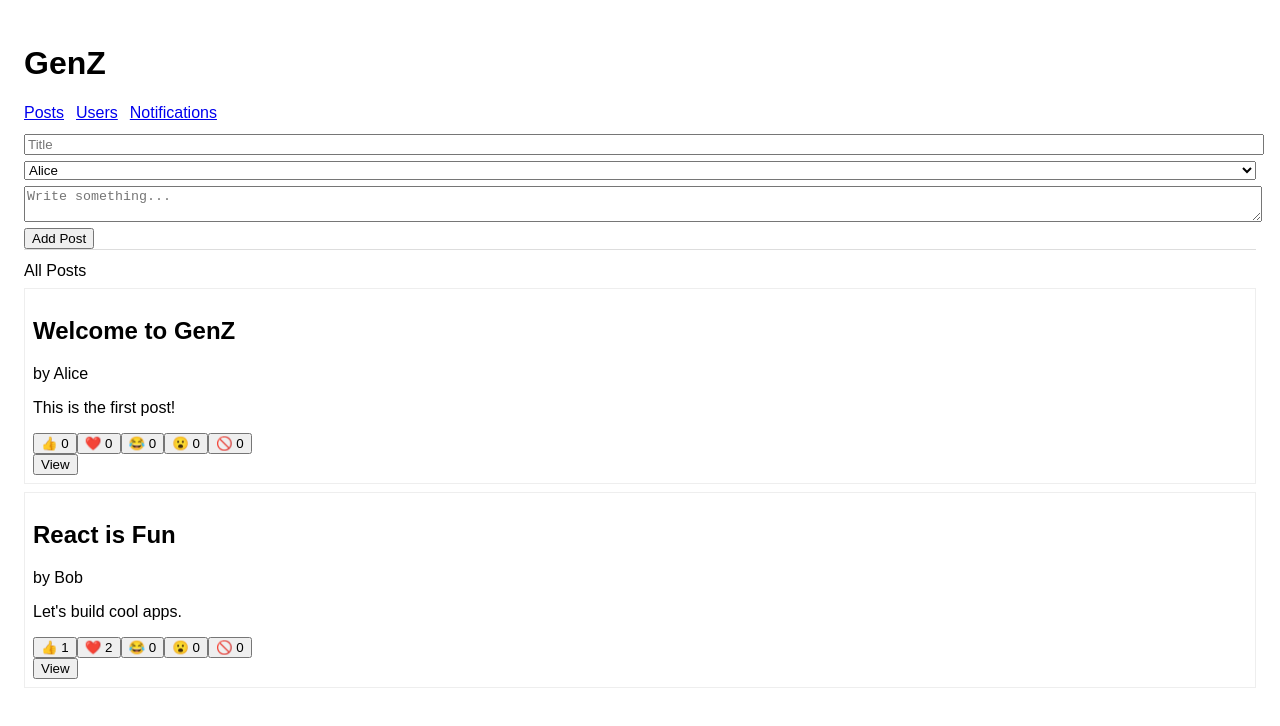
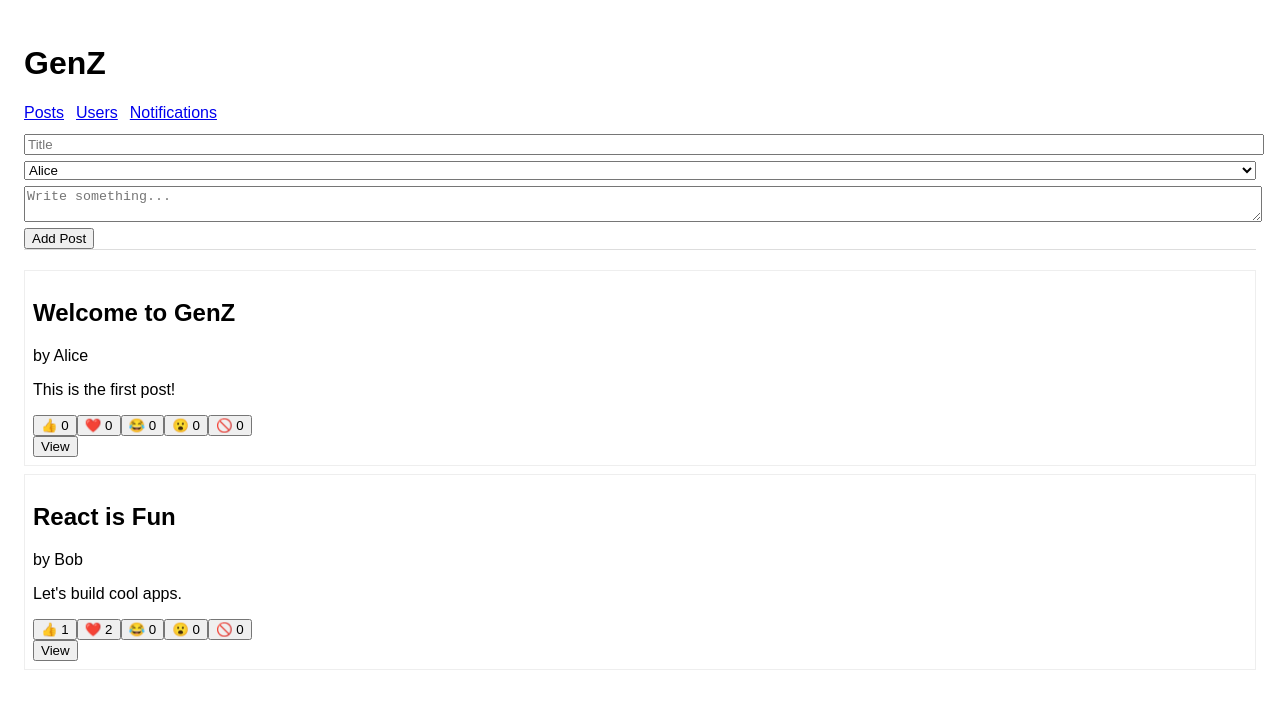
Before and after one commit to acciojob/social-media-handesaurabh, a React app: page / in a window 1280 px wide. Shown: the top 726 px of the page. Built offline with nearby package versions, Linux system fonts and the light colour scheme.

Commit message:
Update PostsList.js

```diff
--- a/src/components/PostsList.js
+++ b/src/components/PostsList.js
@@ -1,5 +1,5 @@
 import React from 'react';
-import { Link, useNavigate } from 'react-router-dom';
+import { useNavigate } from 'react-router-dom';
 
 function ReactionButtons({ reactions, onReact }) {
   return (
@@ -32,20 +32,16 @@ export default function PostsList({ posts, users, navigate, onUpdatePost }) {
   }
 
   return (
-    <section className="posts-list">
-      <div className="posts-header">All Posts</div>
+    <div className="posts-list">
       {posts.map(post => (
         <article key={post.id} className="post">
           <h2>{post.title}</h2>
           <div className="meta">by {getUserName(post.authorId)}</div>
           <p>{post.content}</p>
           <ReactionButtons reactions={post.reactions} onReact={(i) => handleReact(post.id, i)} />
-          <div className="post-actions">
-            {/* This button must be .button and navigate to /posts/:id */}
-            <button className="button" onClick={() => nav(`/posts/${post.id}`)}>View</button>
-          </div>
+          <button className="button" onClick={() => nav(`/posts/${post.id}`)}>View</button>
         </article>
       ))}
-    </section>
+    </div>
   );
 }
```
